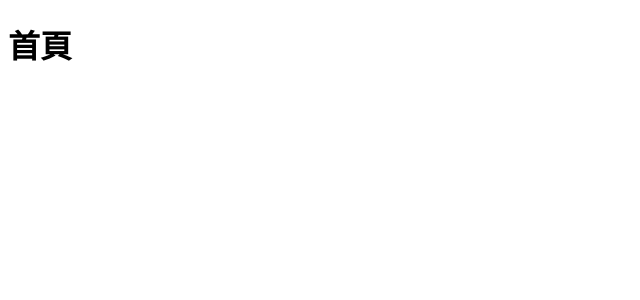
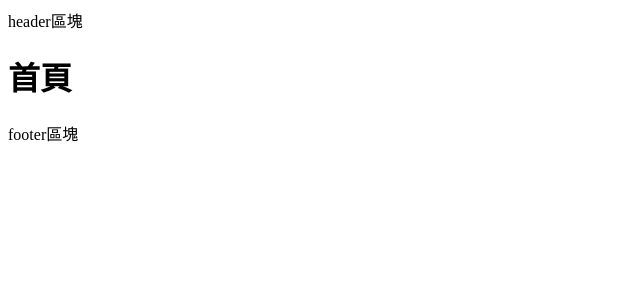
Before and after one commit to MizuYang/nuxt3-test, a Nuxt app: page / in a window 1280 px wide. Shown: the top 300 px of the page, without its empty margins (0-640 px from the left). Built offline with nearby package versions, Linux system fonts and the light colour scheme.

Commit message:
新增 app.vue 加上 layout

```diff
--- a/app.vue
+++ b/app.vue
@@ -1,5 +1,7 @@
 <template>
   <div>
+    <header>header區塊</header>
     <NuxtPage />
+    <footer>footer區塊</footer>
   </div>
 </template>
```
